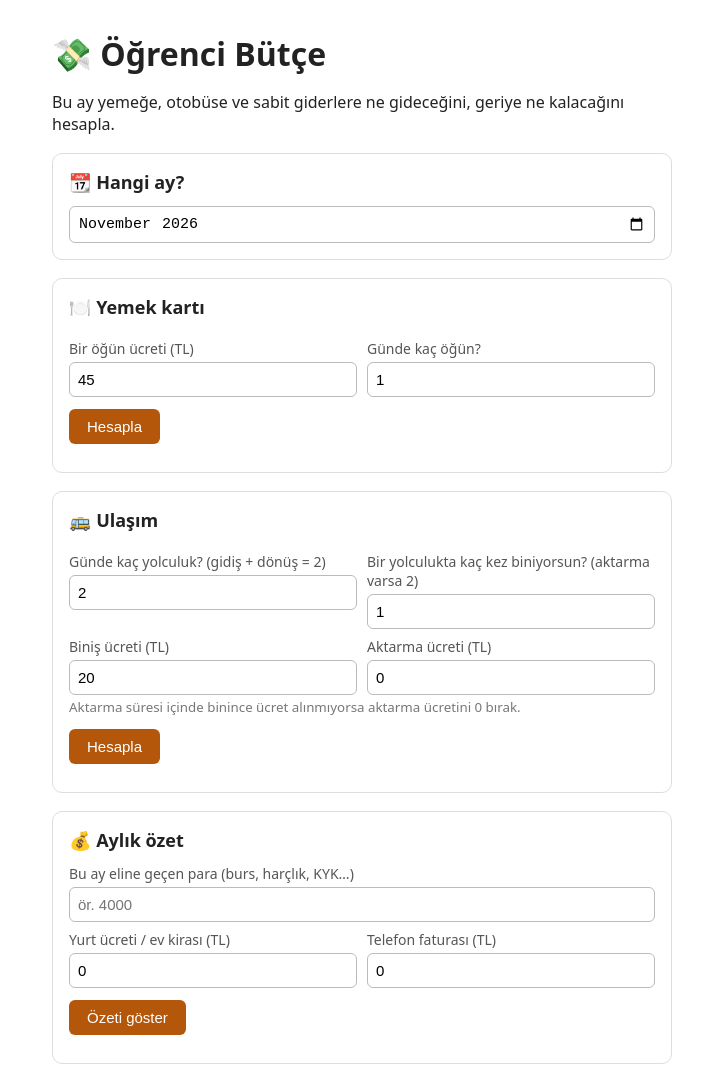
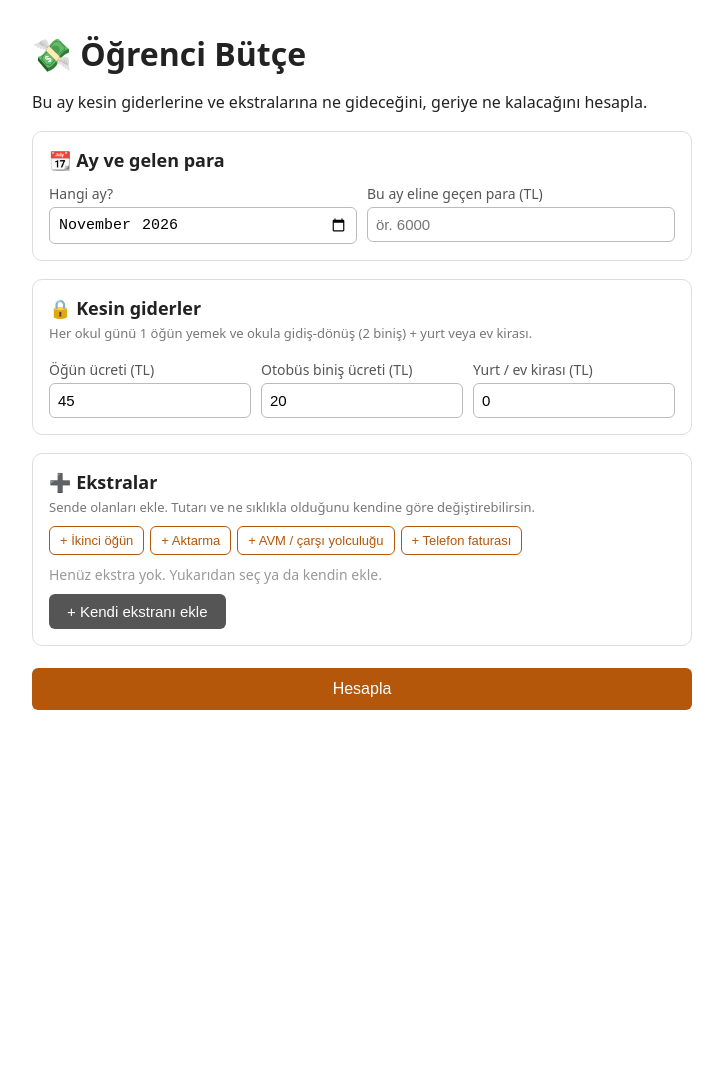
Before and after one commit to ZekiMetehan/ogrenci-butce, a plain HTML site: page static/index.html in a window 1280 px wide. Shown: the whole page, without its empty margins (278-1001 px from the left). After the commit the page ends 800 px from the top, so only its background shows below. Drawn offline with Linux system fonts and the light colour scheme.

Commit message:
Kesin giderler ve kullanıcının eklediği ekstralar #6

```diff
--- a/static/index.html
+++ b/static/index.html
@@ -5,139 +5,163 @@
 <meta name="viewport" content="width=device-width, initial-scale=1">
 <title>Öğrenci Bütçe</title>
 <style>
-  body { font-family: system-ui, sans-serif; max-width: 620px; margin: 32px auto; padding: 0 16px; color: #222; }
+  body { font-family: system-ui, sans-serif; max-width: 660px; margin: 32px auto; padding: 0 16px; color: #222; }
   h1 { margin-bottom: 4px; }
   .kart { border: 1px solid #ddd; border-radius: 10px; padding: 16px; margin: 18px 0; }
-  .kart h2 { margin: 0 0 12px; font-size: 18px; }
+  .kart h2 { margin: 0 0 4px; font-size: 18px; }
+  .aciklama { margin: 0 0 10px; font-size: 13px; color: #777; }
   label { display: block; margin: 8px 0 4px; font-size: 14px; color: #555; }
-  input { width: 100%; box-sizing: border-box; padding: 8px; font-size: 15px; border: 1px solid #bbb; border-radius: 6px; }
+  input, select { width: 100%; box-sizing: border-box; padding: 8px; font-size: 15px; border: 1px solid #bbb; border-radius: 6px; background: #fff; }
   .satir { display: flex; gap: 10px; }
   .satir > div { flex: 1; }
-  button { margin-top: 12px; padding: 9px 18px; font-size: 15px; border: 0; border-radius: 6px; background: #B4570A; color: #fff; cursor: pointer; }
-  .sonuc { margin-top: 12px; font-size: 15px; }
+  button { padding: 9px 18px; font-size: 15px; border: 0; border-radius: 6px; background: #B4570A; color: #fff; cursor: pointer; }
+  .hazir { display: flex; flex-wrap: wrap; gap: 6px; margin-bottom: 10px; }
+  .hazir button { background: #fff; color: #B4570A; border: 1px solid #B4570A; padding: 6px 10px; font-size: 13px; }
+  .ekstra { display: grid; grid-template-columns: 2fr 1fr 1.6fr 0.8fr auto; gap: 6px; align-items: center; margin-bottom: 6px; }
+  .ekstra .sil { background: #eee; color: #555; padding: 8px 10px; }
+  .ekstra input:disabled { background: #f3f3f3; color: #aaa; }
+  .bos { font-size: 14px; color: #999; margin: 6px 0; }
+  .ekle { background: #555; margin-top: 4px; }
+  .buyuk-dugme { width: 100%; margin-top: 4px; padding: 12px; font-size: 16px; }
+  table { width: 100%; border-collapse: collapse; font-size: 15px; }
+  td { padding: 5px 0; border-bottom: 1px solid #eee; }
+  td:last-child { text-align: right; }
+  .ara td { font-weight: 600; border-bottom: 2px solid #ddd; }
   .buyuk { font-size: 22px; font-weight: 700; }
   .eksi { color: #c00; }
   .arti { color: #1a7f37; }
-  small { color: #777; }
 </style>
 </head>
 <body>
   <h1>💸 Öğrenci Bütçe</h1>
-  <p>Bu ay yemeğe, otobüse ve sabit giderlere ne gideceğini, geriye ne kalacağını hesapla.</p>
+  <p>Bu ay kesin giderlerine ve ekstralarına ne gideceğini, geriye ne kalacağını hesapla.</p>
 
   <div class="kart">
-    <h2>📆 Hangi ay?</h2>
-    <input type="month" id="donem">
+    <h2>📆 Ay ve gelen para</h2>
+    <div class="satir">
+      <div><label>Hangi ay?</label><input type="month" id="donem"></div>
+      <div><label>Bu ay eline geçen para (TL)</label><input type="number" id="gelen_para" min="0" placeholder="ör. 6000"></div>
+    </div>
   </div>
 
   <div class="kart">
-    <h2>🍽️ Yemek kartı</h2>
+    <h2>🔒 Kesin giderler</h2>
+    <p class="aciklama">Her okul günü 1 öğün yemek ve okula gidiş-dönüş (2 biniş) + yurt veya ev kirası.</p>
     <div class="satir">
-      <div><label>Bir öğün ücreti (TL)</label><input type="number" id="ogun_ucreti" min="0" step="0.5" value="45"></div>
-      <div><label>Günde kaç öğün?</label><input type="number" id="gunluk_ogun" min="0" max="5" value="1"></div>
+      <div><label>Öğün ücreti (TL)</label><input type="number" id="ogun_ucreti" min="0" step="0.5" value="45"></div>
+      <div><label>Otobüs biniş ücreti (TL)</label><input type="number" id="binis_ucreti" min="0" step="0.5" value="20"></div>
+      <div><label>Yurt / ev kirası (TL)</label><input type="number" id="konaklama" min="0" value="0"></div>
     </div>
-    <button onclick="yemekHesapla()">Hesapla</button>
-    <div class="sonuc" id="yemek_sonuc"></div>
-  </div>
-  <div class="kart">
-    <h2>🚌 Ulaşım</h2>
-    <div class="satir">
-      <div><label>Günde kaç yolculuk? (gidiş + dönüş = 2)</label><input type="number" id="gunluk_yolculuk" min="0" value="2"></div>
-      <div><label>Bir yolculukta kaç kez biniyorsun? (aktarma varsa 2)</label><input type="number" id="yolculuk_basina_binis" min="1" value="1"></div>
-    </div>
-    <div class="satir">
-      <div><label>Biniş ücreti (TL)</label><input type="number" id="binis_ucreti" min="0" step="0.5" value="20"></div>
-      <div><label>Aktarma ücreti (TL)</label><input type="number" id="aktarma_ucreti" min="0" step="0.5" value="0"></div>
-    </div>
-    <small>Aktarma süresi içinde binince ücret alınmıyorsa aktarma ücretini 0 bırak.</small><br>
-    <button onclick="ulasimHesapla()">Hesapla</button>
-    <div class="sonuc" id="ulasim_sonuc"></div>
   </div>
 
   <div class="kart">
+    <h2>➕ Ekstralar</h2>
+    <p class="aciklama">Sende olanları ekle. Tutarı ve ne sıklıkla olduğunu kendine göre değiştirebilirsin.</p>
+    <div class="hazir">
+      <button onclick="ekstraEkle('İkinci öğün', 120, 'her_okul_gunu')">+ İkinci öğün</button>
+      <button onclick="ekstraEkle('Aktarma', 20, 'her_okul_gunu')">+ Aktarma</button>
+      <button onclick="ekstraEkle('AVM / çarşı yolculuğu', 20, 'ayda_x_kez', 4)">+ AVM / çarşı yolculuğu</button>
+      <button onclick="ekstraEkle('Telefon faturası', 300, 'ayda_bir')">+ Telefon faturası</button>
+    </div>
+    <div id="ekstralar"></div>
+    <p class="bos" id="bos">Henüz ekstra yok. Yukarıdan seç ya da kendin ekle.</p>
+    <button class="ekle" onclick="ekstraEkle('', 0, 'ayda_bir')">+ Kendi ekstranı ekle</button>
+  </div>
+
+  <button class="buyuk-dugme" onclick="hesapla()">Hesapla</button>
+
+  <div class="kart" id="sonuc_kart" hidden>
     <h2>💰 Aylık özet</h2>
-    <label>Bu ay eline geçen para (burs, harçlık, KYK…)</label>
-    <input type="number" id="gelen_para" min="0" placeholder="ör. 4000">
-    <div class="satir">
-      <div><label>Yurt ücreti / ev kirası (TL)</label><input type="number" id="konaklama" min="0" value="0"></div>
-      <div><label>Telefon faturası (TL)</label><input type="number" id="telefon" min="0" value="0"></div>
-    </div>
-    <button onclick="ozetGoster()">Özeti göster</button>
-    <div class="sonuc" id="ozet_sonuc"></div>
+    <div id="sonuc"></div>
   </div>
 
 <script>
-const bugun = new Date();
-document.getElementById("donem").value = bugun.toISOString().slice(0, 7);
+document.getElementById("donem").value = new Date().toISOString().slice(0, 7);
+
+const SIKLIK = {
+  her_okul_gunu: "Her okul günü",
+  ayda_x_kez: "Ayda … kez",
+  ayda_bir: "Ayda bir (sabit)"
+};
 
 function sayi(id) { return Number(document.getElementById(id).value); }
 function tl(x) { return x.toLocaleString("tr-TR", { minimumFractionDigits: 2, maximumFractionDigits: 2 }) + " TL"; }
-function donem() {
-  const [yil, ay] = document.getElementById("donem").value.split("-").map(Number);
-  return { yil, ay };
+
+function ekstraEkle(ad, tutar, siklik, adet = 1) {
+  const satir = document.createElement("div");
+  satir.className = "ekstra";
+  satir.innerHTML = `
+    <input class="ad" placeholder="Ekstra adı">
+    <input class="tutar" type="number" min="0" step="0.5" title="Tutar (TL)">
+    <select class="siklik">${Object.entries(SIKLIK).map(([k, v]) => `<option value="${k}">${v}</option>`).join("")}</select>
+    <input class="adet" type="number" min="0" title="Ayda kaç kez">
+    <button class="sil" title="Sil">✕</button>`;
+  satir.querySelector(".ad").value = ad;
+  satir.querySelector(".tutar").value = tutar;
+  satir.querySelector(".siklik").value = siklik;
+  satir.querySelector(".adet").value = adet;
+  const adetKutusu = satir.querySelector(".adet");
+  const sikligiGuncelle = () => { adetKutusu.disabled = satir.querySelector(".siklik").value !== "ayda_x_kez"; };
+  satir.querySelector(".siklik").addEventListener("change", sikligiGuncelle);
+  sikligiGuncelle();
+  satir.querySelector(".sil").addEventListener("click", () => { satir.remove(); bosMu(); });
+  document.getElementById("ekstralar").appendChild(satir);
+  bosMu();
+  if (!ad) satir.querySelector(".ad").focus();
 }
 
-async function istek(adres, veri) {
-  const cevap = await fetch(adres, {
+function bosMu() {
+  document.getElementById("bos").hidden = document.querySelectorAll(".ekstra").length > 0;
+}
+
+function ekstralariOku() {
+  return [...document.querySelectorAll(".ekstra")].map(s => ({
+    ad: s.querySelector(".ad").value.trim() || "Ekstra",
+    tutar: Number(s.querySelector(".tutar").value),
+    siklik: s.querySelector(".siklik").value,
+    adet: Number(s.querySelector(".adet").value) || 0
+  }));
+}
+
+async function hesapla() {
+  const kart = document.getElementById("sonuc_kart");
+  const kutu = document.getElementById("sonuc");
+  kart.hidden = false;
+  const [yil, ay] = document.getElementById("donem").value.split("-").map(Number);
+  const cevap = await fetch("/api/butce", {
     method: "POST",
     headers: { "Content-Type": "application/json" },
-    body: JSON.stringify(veri)
+    body: JSON.stringify({
+      yil, ay,
+      gelen_para: sayi("gelen_para"),
+      ogun_ucreti: sayi("ogun_ucreti"),
+      binis_ucreti: sayi("binis_ucreti"),
+      konaklama: sayi("konaklama"),
+      ekstralar: ekstralariOku()
+    })
   });
-  if (!cevap.ok) throw new Error("Lütfen bütün kutuları doğru doldur.");
-  return cevap.json();
-}
-
-let yemekToplam = null;
-async function yemekHesapla() {
-  const kutu = document.getElementById("yemek_sonuc");
-  try {
-    const s = await istek("/api/yemek", { ...donem(), ogun_ucreti: sayi("ogun_ucreti"), gunluk_ogun: sayi("gunluk_ogun") });
-    yemekToplam = s.toplam;
-    kutu.innerHTML = `Bu ay <b>${s.is_gunu} iş günü</b> var → <b>${s.toplam_ogun} öğün</b><br>
-      Yemek kartına yüklemen gereken: <span class="buyuk">${tl(s.toplam)}</span>`;
-  } catch (e) { kutu.innerHTML = `<span class="eksi">${e.message}</span>`; }
-}
-let ulasimToplam = null;
-async function ulasimHesapla() {
-  const kutu = document.getElementById("ulasim_sonuc");
-  try {
-    const s = await istek("/api/ulasim", {
-      ...donem(),
-      gunluk_yolculuk: sayi("gunluk_yolculuk"),
-      yolculuk_basina_binis: sayi("yolculuk_basina_binis"),
-      binis_ucreti: sayi("binis_ucreti"),
-      aktarma_ucreti: sayi("aktarma_ucreti")
-    });
-    ulasimToplam = s.toplam;
-    kutu.innerHTML = `${s.is_gunu} iş günü × ${s.gunluk_yolculuk} yolculuk = <b>${s.toplam_yolculuk} yolculuk</b>
-      (${s.toplam_aktarma} aktarma)<br>
-      Aylık otobüs parası: <span class="buyuk">${tl(s.toplam)}</span>`;
-  } catch (e) { kutu.innerHTML = `<span class="eksi">${e.message}</span>`; }
-}
-
-async function ozetGoster() {
-  const kutu = document.getElementById("ozet_sonuc");
-  if (yemekToplam === null || ulasimToplam === null) {
-    kutu.innerHTML = `<span class="eksi">Önce yemek ve ulaşım hesabını yap.</span>`;
+  if (!cevap.ok) {
+    kutu.innerHTML = `<span class="eksi">Lütfen bütün kutuları doğru doldur.</span>`;
     return;
   }
-  try {
-    const s = await istek("/api/ozet", {
-      ...donem(),
-      gelen_para: sayi("gelen_para"),
-      yemek: yemekToplam,
-      ulasim: ulasimToplam,
-      konaklama: sayi("konaklama"),
-      telefon: sayi("telefon")
-    });
-    kutu.innerHTML = `Yemek: ${tl(yemekToplam)} · Ulaşım: ${tl(ulasimToplam)}<br>
-      Yurt/kira: ${tl(sayi("konaklama"))} · Telefon: ${tl(sayi("telefon"))}<br>
-      Toplam zorunlu gider: <b>${tl(s.toplam_gider)}</b><br>
-      Geriye kalan: <span class="buyuk ${s.yetiyor_mu ? "arti" : "eksi"}">${tl(s.kalan)}</span><br>
-      ${s.yetiyor_mu
-        ? `Bu ay <b>günde ${tl(s.gunluk_harcanabilir)}</b> harcayabilirsin (${s.gun_sayisi} gün).`
-        : `<span class="eksi">⚠️ Gelen para zorunlu giderlere yetmiyor.</span>`}`;
-  } catch (e) { kutu.innerHTML = `<span class="eksi">${e.message}</span>`; }
+  const s = await cevap.json();
+  const k = s.kesin;
+  const ekstraSatirlari = s.ekstralar.map(e => `<tr><td>${e.ad.replace(/</g, "&lt;")}</td><td>${tl(e.aylik)}</td></tr>`).join("");
+  kutu.innerHTML = `
+    <p>Bu ay <b>${k.is_gunu} okul günü</b> var.</p>
+    <table>
+      <tr><td>🍽️ Yemek (${k.is_gunu} öğün)</td><td>${tl(k.yemek)}</td></tr>
+      <tr><td>🚌 Okul ulaşımı (${k.is_gunu * 2} biniş)</td><td>${tl(k.ulasim)}</td></tr>
+      <tr><td>🏠 Yurt / ev</td><td>${tl(k.konaklama)}</td></tr>
+      <tr class="ara"><td>Kesin giderler</td><td>${tl(k.toplam)}</td></tr>
+      ${ekstraSatirlari}
+      ${s.ekstralar.length ? `<tr class="ara"><td>Ekstralar</td><td>${tl(s.ekstra_toplam)}</td></tr>` : ""}
+      <tr class="ara"><td>Toplam gider</td><td>${tl(s.toplam_gider)}</td></tr>
+    </table>
+    <p>Geriye kalan: <span class="buyuk ${s.yetiyor_mu ? "arti" : "eksi"}">${tl(s.kalan)}</span></p>
+    <p>${s.yetiyor_mu
+      ? `Bu ay <b>günde ${tl(s.gunluk_harcanabilir)}</b> harcayabilirsin (${s.gun_sayisi} gün).`
+      : `<span class="eksi">⚠️ Gelen para giderlere yetmiyor.</span>`}</p>`;
 }
 </script>
 </body>
```
Also changed, not shown: 4 other files.
